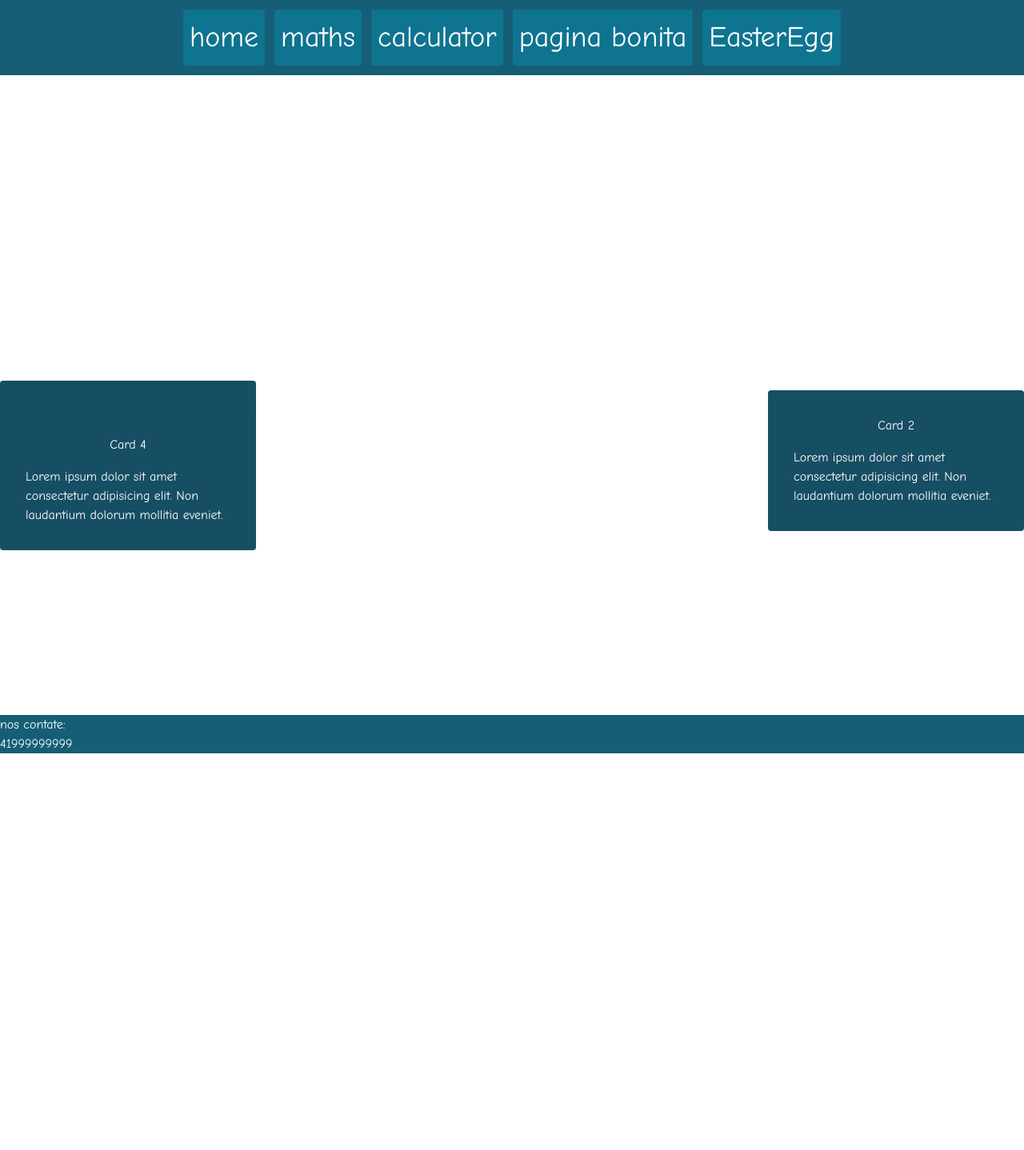
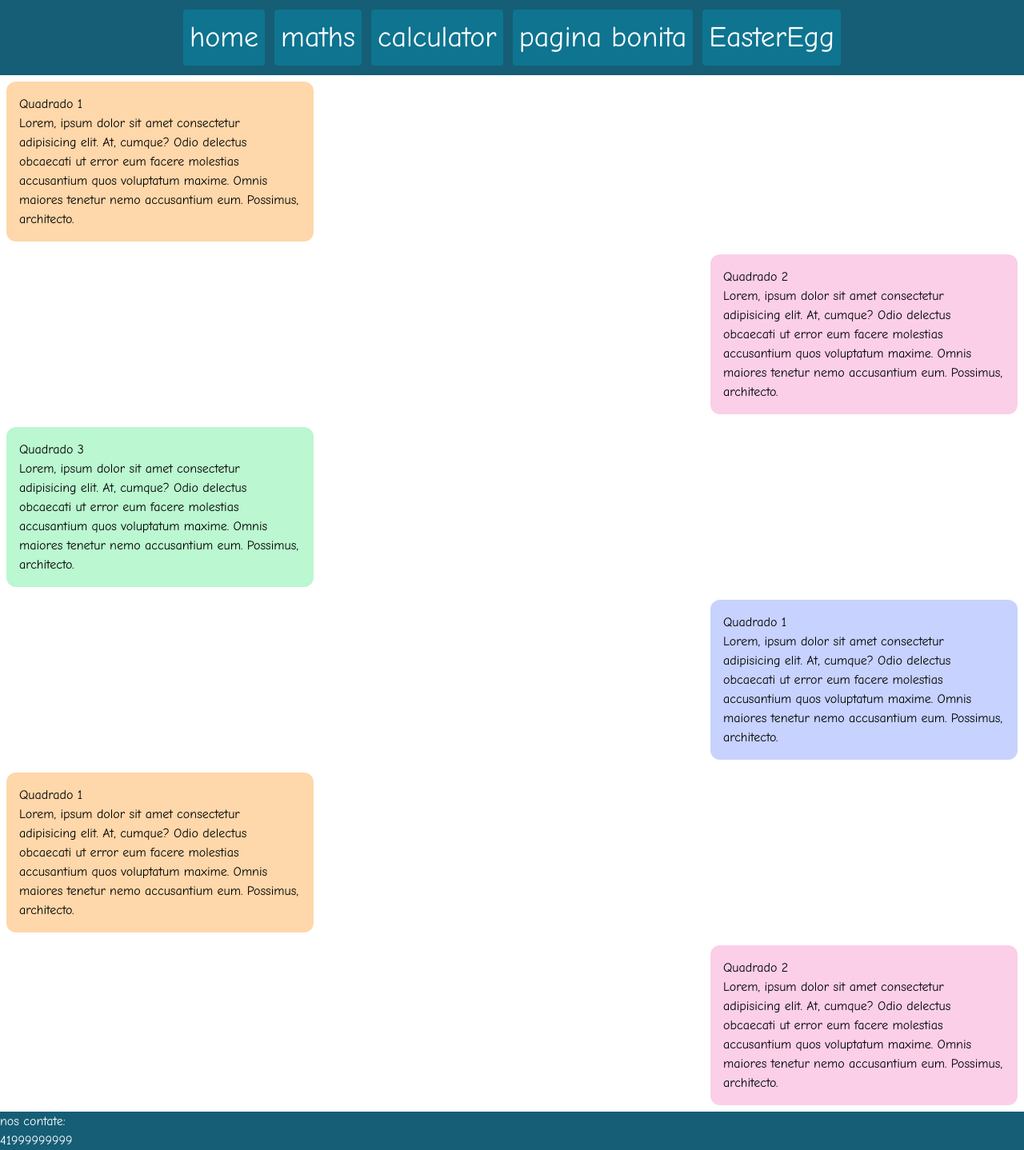
Before and after one commit to Nickyzz1/App-Pa1, a Next.js app: page /easterEgg in a window 1280 px wide. Shown: the whole page at 80% size. Before the commit the page ends 942 px from the top, so only its background shows below. Built offline with nearby package versions, Linux system fonts and the light colour scheme.

Commit message:
cards animados

```diff
--- a/package.json
+++ b/package.json
@@ -18,6 +18,7 @@
     "react-tilt": "^1.0.2"
   },
   "devDependencies": {
+    "@types/aos": "^3.0.7",
     "@types/node": "^20",
     "@types/react": "^18",
     "@types/react-dom": "^18",
--- a/src/app/easterEgg/page.tsx
+++ b/src/app/easterEgg/page.tsx
@@ -1,15 +1,25 @@
-import { Card } from "@/components/card";
+"use client"
+import { useEffect } from "react";
+import AOS from 'aos'; // Importando AOS
+import 'aos/dist/aos.css';
 
 const easterEgg = () => {
     const style = {
-        container: "flex flex-wrap flex-col m-4 gap-3",
-        content: "flex flex-start flex-col text-white h-auto w-1/4 bg-cyan-900 rounded p-4 absolute left-0",
-        content2: "flex flex-end flex-col text-white h-auto w-1/4 bg-cyan-900 rounded p-4 absolute right-0",
+        container: "flex flex-col min-h-screen overflow-y-auto",
     };
 
+    useEffect(() => {
+        // Inicializa o AOS
+        AOS.init({
+            duration: 650,
+            once: true
+        });
+    }, []);
+
     return (
+
         <>
-            <div className="flex items-center justify-center h-screen">
+            {/* <div className="flex flex-wrap flex-col h-screen">
                 <div data-aos="fade-up" className={style.container}>
                     <div>
                         <div className={style.content}>
@@ -31,13 +41,44 @@ const easterEgg = () => {
                         </div>
                     </div>
                     <div>
-                        <div className={style.content}>
+                        <div className={style.content2}>
                             <h1 className="text-center mt-4">Card 4</h1>
                             <p className="p-4">Lorem ipsum dolor sit amet consectetur adipisicing elit. Non laudantium dolorum mollitia eveniet.</p>
                         </div>
                     </div>
                 </div>
+            </div> */}
+
+            <div className={style.container }>
+                <div className="w-96 bg-orange-200 self-start m-2 p-4  rounded-xl"data-aos="fade-up"
+     data-aos-anchor-placement="center-center"  data-aos-easing="ease-out-cubic" data-aos-duration="2000">
+                    <h1>Quadrado 1</h1>
+                    <p>Lorem, ipsum dolor sit amet consectetur adipisicing elit. At, cumque? Odio delectus obcaecati ut error eum facere molestias accusantium quos voluptatum maxime. Omnis maiores tenetur nemo accusantium eum. Possimus, architecto.</p>
+                </div>
+                <div className="w-96 bg-pink-200 self-end m-2 p-4  rounded-xl" data-aos="zoom-out-right">
+                    <h1>Quadrado 2</h1>
+                    <p>Lorem, ipsum dolor sit amet consectetur adipisicing elit. At, cumque? Odio delectus obcaecati ut error eum facere molestias accusantium quos voluptatum maxime. Omnis maiores tenetur nemo accusantium eum. Possimus, architecto.</p>
+                </div>
+                <div className="w-96 bg-green-200 self-start m-2 p-4  rounded-xl" data-aos="flip-left" data-aos-easing="ease-out-cubic"
+     data-aos-duration="2000">
+                    <h1>Quadrado 3</h1>
+                    <p>Lorem, ipsum dolor sit amet consectetur adipisicing elit. At, cumque? Odio delectus obcaecati ut error eum facere molestias accusantium quos voluptatum maxime. Omnis maiores tenetur nemo accusantium eum. Possimus, architecto.</p>
+                </div>
+
+                <div className="w-96 bg-indigo-200 self-end m-2 p-4  rounded-xl" data-aos="zoom-in">
+                    <h1>Quadrado 1</h1>
+                    <p>Lorem, ipsum dolor sit amet consectetur adipisicing elit. At, cumque? Odio delectus obcaecati ut error eum facere molestias accusantium quos voluptatum maxime. Omnis maiores tenetur nemo accusantium eum. Possimus, architecto.</p>
+                </div>
+                <div className="w-96 bg-orange-200 self-start m-2 p-4  rounded-xl" data-aos="zoom-out-up">
+                    <h1>Quadrado 1</h1>
+                    <p>Lorem, ipsum dolor sit amet consectetur adipisicing elit. At, cumque? Odio delectus obcaecati ut error eum facere molestias accusantium quos voluptatum maxime. Omnis maiores tenetur nemo accusantium eum. Possimus, architecto.</p>
+                </div>
+                <div className="w-96 bg-pink-200 self-end m-2 p-4  rounded-xl" data-aos="fade-down">
+                    <h1>Quadrado 2</h1>
+                    <p>Lorem, ipsum dolor sit amet consectetur adipisicing elit. At, cumque? Odio delectus obcaecati ut error eum facere molestias accusantium quos voluptatum maxime. Omnis maiores tenetur nemo accusantium eum. Possimus, architecto.</p>
+                </div>
             </div>
+
         </>
     );
 }
```
Also changed, not shown: 2 other files (tests, documents, lock files or other folders).
